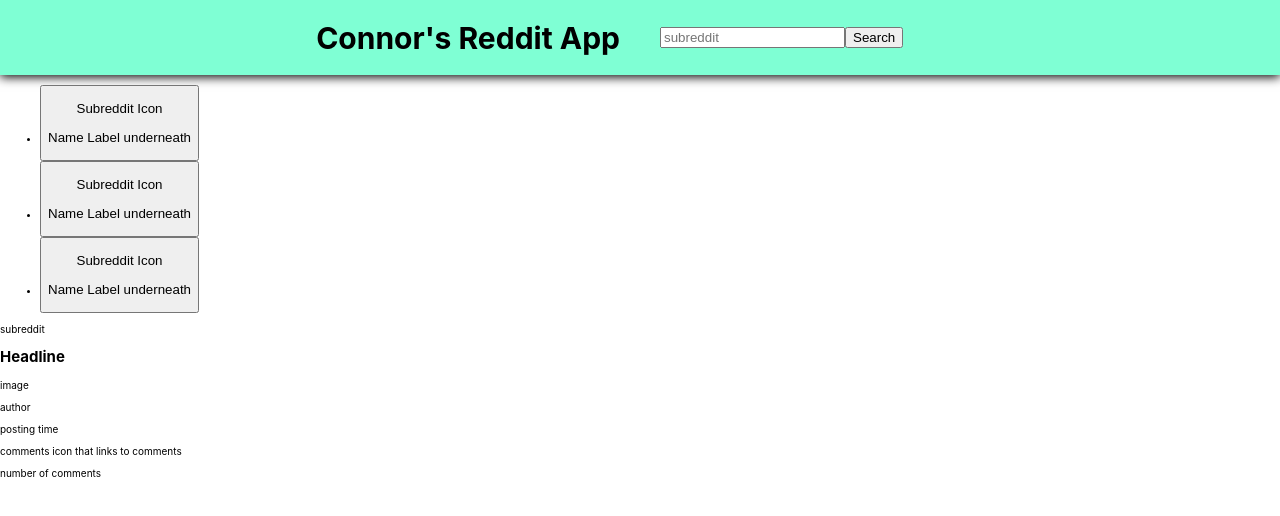
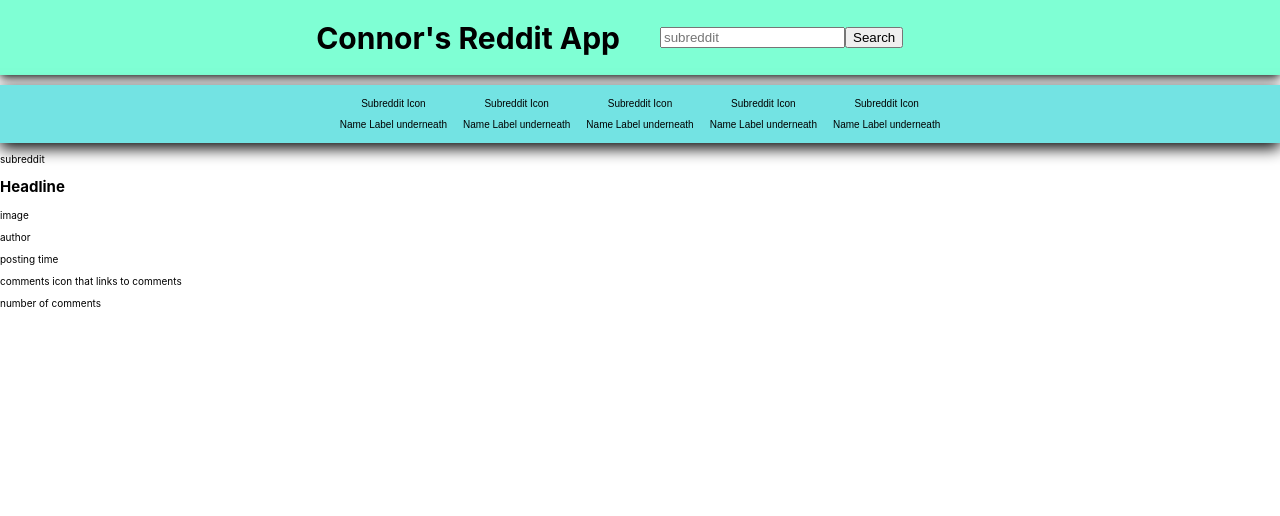
Before and after one commit to cMcVay/reddit-client-project, a React (Create React App) app: page / in a window 1280 px wide. Shown: the top 516 px of the page. Built offline with nearby package versions, Linux system fonts and the light colour scheme.

Commit message:
css for subreddit list

```diff
--- /dev/null
+++ b/src/components/header/subreddit.css
@@ -0,0 +1,21 @@
+ul.subreddit {
+    list-style-type: none;
+    display: flex;
+    justify-content: center;
+    padding: 0;
+    margin: 0 10px 0 10 px;
+    overflow: auto;
+    background-color: rgb(115, 227, 227);
+    box-shadow: 0 5px 15px;
+}
+
+ul.subreddit li {
+    padding: 2px;
+}
+ul.subreddit li button {
+    text-decoration: none;
+    background-color: rgba(13, 18, 18, 0);
+    border: none;
+    font-size: 1rem;
+    cursor: pointer;
+}
--- a/src/components/header/subreddits.js
+++ b/src/components/header/subreddits.js
@@ -1,9 +1,21 @@
 import React from "react";
-
+import './subreddit.css';
 
 const Subreddits = () => {
     return (
-        <ul>
+        <ul className="subreddit">
+            <li>
+                <button>
+                    <p>Subreddit Icon</p>
+                    <p>Name Label underneath</p>
+                </button>
+            </li>
+            <li>
+                <button>
+                    <p>Subreddit Icon</p>
+                    <p>Name Label underneath</p>
+                </button>
+            </li>
             <li>
                 <button>
                     <p>Subreddit Icon</p>
```
